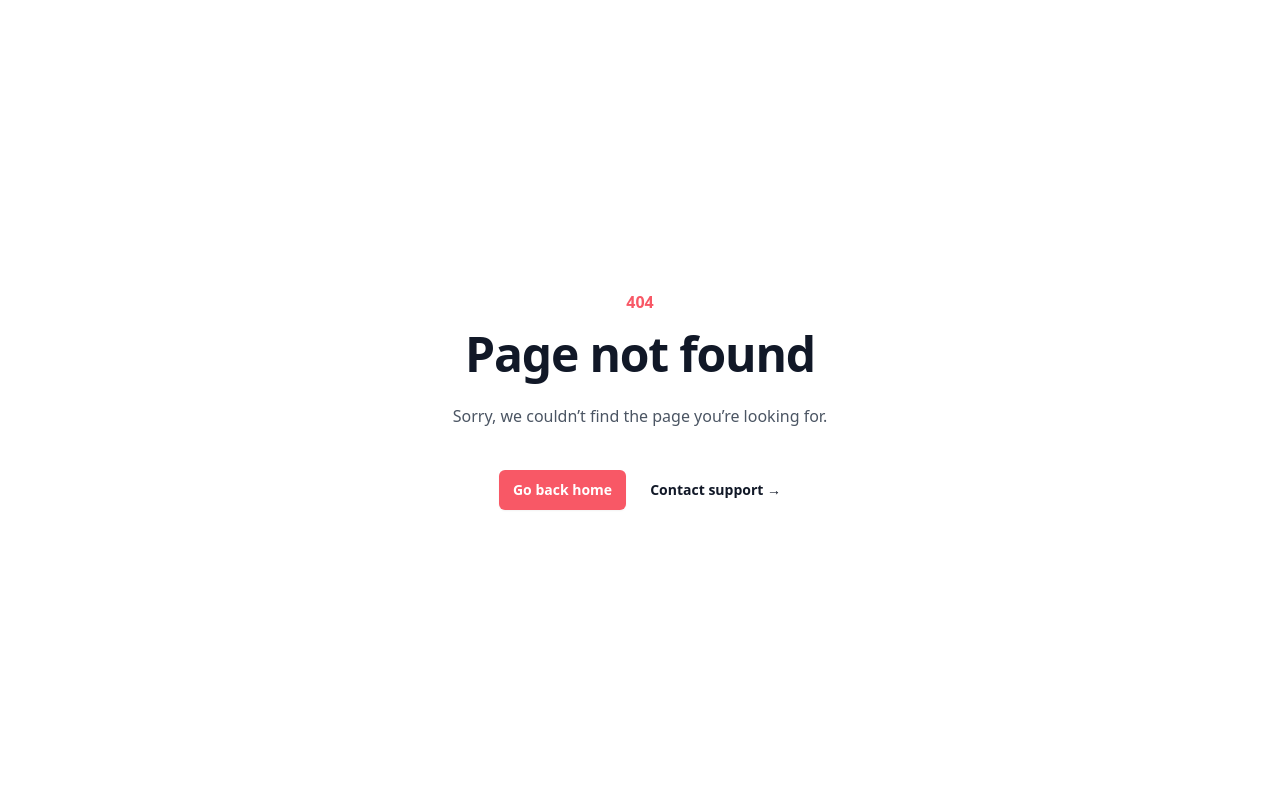
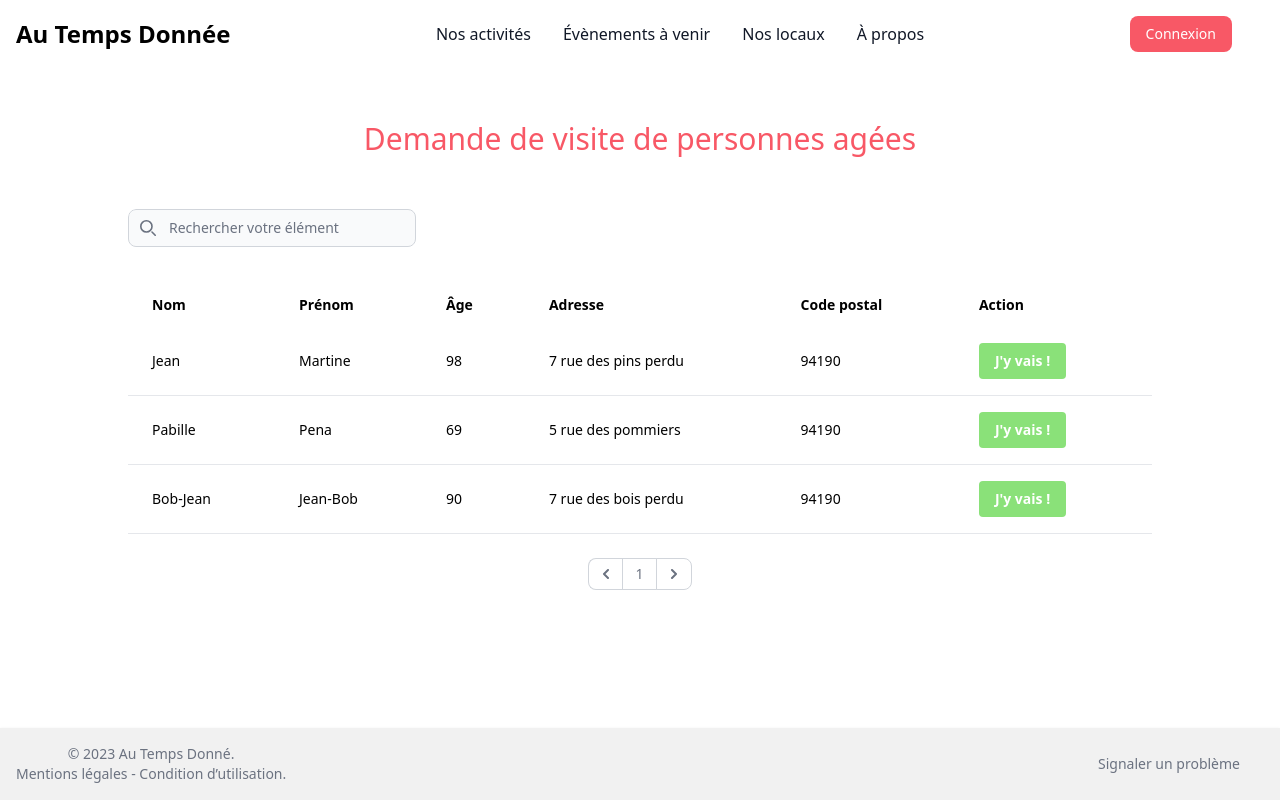
Before and after one commit to Akasuraax/ATD-Front, a React (Vite) app in the folder ATD-Front/: page /Visite in a window 1280 px wide. Before the commit this address had no page. Built offline with nearby package versions, Linux system fonts and the light colour scheme.

Commit message:
visit page

```diff
--- a/ATD-Front/src/App.jsx
+++ b/ATD-Front/src/App.jsx
@@ -9,6 +9,7 @@ import Error from "./page/error/error.jsx";
 import {createBrowserRouter, Outlet, Router, RouterProvider} from "react-router-dom";
 import Login from "./page/Login/Login.jsx";
 import Register from "./page/Register/Register.jsx";
+import Visit from "./page/Visit/Visit.jsx";
 
 function App() {
 
@@ -34,6 +35,10 @@ function App() {
                     path :'Ticket',
                     element: <Ticket/>
                 },
+                {
+                    path:'Visite',
+                    element: <Visit/>
+                }
             ]
         },
 
--- /dev/null
+++ b/ATD-Front/src/components/List/List.jsx
@@ -0,0 +1,128 @@
+import './list.css';
+import { useState } from 'react';
+
+function List({ data, column, actions, add, itemsPerPage = 50}) {
+    const [currentPage, setCurrentPage] = useState(1);
+
+    const indexOfLastItem = currentPage * itemsPerPage;
+    const indexOfFirstItem = indexOfLastItem - itemsPerPage;
+    const currentItems = data.slice(indexOfFirstItem, indexOfLastItem);
+    const numPages = Math.ceil(data.length / itemsPerPage);
+    const nextPage = () => {
+        if(currentPage + 1 <= numPages) setCurrentPage(currentPage + 1);
+    };
+
+    const prevPage = () => {
+        if(currentPage-1 > 0) setCurrentPage(currentPage - 1);
+    };
+
+    const goTo = (index) => {
+        if(index > 0 && index <= numPages)setCurrentPage(index);
+    }
+
+    const search = "Rechercher"
+    const searchPlaceHolder = "Rechercher votre élément"
+    return (
+        <div className="list relative overflow-x-auto sm:rounded-lg max-w-5xl">
+            <div className="search-zone pb-4 bg-white dark:bg-gray-900 flex items-center">
+                <label htmlFor="table-search" className="sr-only">{search}</label>
+                <div className="relative max-w-72 flex-1">
+                    <div
+                        className="absolute inset-y-0 rtl:inset-r-0 start-0 flex items-center ps-3 pointer-events-none">
+                        <svg className="w-4 h-4 text-gray-500 dark:text-gray-400" aria-hidden="true"
+                             xmlns="http://www.w3.org/2000/svg" fill="none" viewBox="0 0 20 20">
+                            <path stroke="currentColor" strokeLinecap="round" strokeLinejoin="round" strokeWidth="2"
+                                  d="m19 19-4-4m0-7A7 7 0 1 1 1 8a7 7 0 0 1 14 0Z"/>
+                        </svg>
+                    </div>
+                    <input type="text" id="table-search"
+                           className="block pt-2 ps-10 text-sm text-gray-900 border border-gray-300 rounded-lg w-full bg-gray-50 focus:ring-blue-500 focus:border-blue-500 dark:bg-gray-700 dark:border-gray-600 dark:placeholder-gray-400 dark:text-white dark:focus:ring-blue-500 dark:focus:border-blue-500"
+                           placeholder={searchPlaceHolder}/>
+                </div>
+                {
+                    add && add.length > 0 &&
+                    add.map((action, actionIndex) => (
+                        <button key={actionIndex} onClick={action.onClick}
+                                className="bg-blue-500 hover:bg-blue-700 text-white text-sm font-bold ml-2 py-2 px-2.5 rounded">
+                            {action.label}
+                        </button>
+                    ))
+                }
+            </div>
+
+            <table className="w-full mt-5 text-sm text-left">
+                <thead className="">
+                <tr>
+                    {column.map((column, index) => (
+                        Object.entries(column).map(([key, value]) => (
+                            <th key={index} scope="col" className="px-6 py-3">
+                                {value}
+                            </th>
+                        ))
+                    ))}
+                </tr>
+                </thead>
+                <tbody>
+                {currentItems.map((person, index) => (
+                    <tr className="bg-white border-b dark:bg-gray-800 dark:border-gray-700 hover:bg-gray-50 dark:hover:bg-gray-600">
+                        {Object.entries(person).map(([key, value]) => (
+                            <td key={key} className="px-6 py-4">
+                                {value}
+                            </td>
+                        ))}
+                        <td className="px-6 py-4">
+                            {actions.map((action, actionIndex) => (
+                                <button key={actionIndex} onClick={() => action.onClick(person)}
+                                        className="bg-blue-500 hover:bg-blue-700 text-white font-bold mr-2 py-2 px-4 rounded">
+                                    {Object.values(action.label)}
+                                </button>
+                            ))}
+                        </td>
+                    </tr>
+                ))}
+                </tbody>
+            </table>
+
+            <nav className="flex justify-center mt-6">
+                <ul className="flex items-center -space-x-px h-8 text-sm">
+                    <li>
+                        <a onClick={prevPage} href="#"
+                           className="flex items-center justify-center px-3 h-8 ms-0 leading-tight text-gray-500 bg-white border border-e-0 border-gray-300 rounded-s-lg hover:bg-gray-100 hover:text-gray-700 dark:bg-gray-800 dark:border-gray-700 dark:text-gray-400 dark:hover:bg-gray-700 dark:hover:text-white">
+                            <span className="sr-only">Previous</span>
+                            <svg className="w-2.5 h-2.5 rtl:rotate-180" aria-hidden="true"
+                                 xmlns="http://www.w3.org/2000/svg" fill="none" viewBox="0 0 6 10">
+                                <path stroke="currentColor" stroke-linecap="round" stroke-linejoin="round"
+                                      stroke-width="2" d="M5 1 1 5l4 4"/>
+                            </svg>
+                        </a>
+                    </li>
+
+                    {
+                        Array.from({ length: numPages }, (_, index) => (
+                        <li key={index}>
+                            <a href="#" onClick={()=>{goTo(index+1)}}
+                               className="flex items-center justify-center px-3 h-8 leading-tight text-gray-500 bg-white border border-gray-300 hover:bg-gray-100 hover:text-gray-700 dark:bg-gray-800 dark:border-gray-700 dark:text-gray-400 dark:hover:bg-gray-700 dark:hover:text-white">
+                                {index + 1}
+                            </a>
+                        </li>
+                    ))}
+
+
+                    <li>
+                        <a onClick={nextPage} href="#"
+                           className="flex items-center justify-center px-3 h-8 leading-tight text-gray-500 bg-white border border-gray-300 rounded-e-lg hover:bg-gray-100 hover:text-gray-700 dark:bg-gray-800 dark:border-gray-700 dark:text-gray-400 dark:hover:bg-gray-700 dark:hover:text-white">
+                            <span className="sr-only">Next</span>
+                            <svg className="w-2.5 h-2.5 rtl:rotate-180" aria-hidden="true"
+                                 xmlns="http://www.w3.org/2000/svg" fill="none" viewBox="0 0 6 10">
+                                <path stroke="currentColor" stroke-linecap="round" stroke-linejoin="round"
+                                      stroke-width="2" d="m1 9 4-4-4-4"/>
+                            </svg>
+                        </a>
+                    </li>
+                </ul>
+            </nav>
+        </div>
+    );
+}
+
+export default List;
--- /dev/null
+++ b/ATD-Front/src/components/List/list.css
@@ -0,0 +1,30 @@
+.list{
+    display: block;
+    margin: auto;
+
+    .search-zone{
+        button{
+            background-color: var(--pink-color);
+
+            &:hover{
+                background-color: var(--hover-pink-color);
+            }
+        }
+    }
+    table button{
+        background-color: var(--pink-color);
+
+        &:hover{
+            background-color: var(--hover-pink-color);
+        }
+
+        &:last-child{
+            background-color: var(--green-color);
+        }
+
+        &:last-child:hover{
+            background-color: var(--hover-green-color);
+        }
+    }
+
+}
--- a/ATD-Front/src/index.css
+++ b/ATD-Front/src/index.css
@@ -6,6 +6,7 @@
     --pink-color:#F85866;
     --hover-pink-color: #d24753;
     --green-color:#8AE179;
+    --hover-green-color: #6aaf5c;
     --light-gray-color:#F1F1F1;
 }
 
--- /dev/null
+++ b/ATD-Front/src/page/Visit/Visit.jsx
@@ -0,0 +1,32 @@
+import './visit.css'
+import List from "../../components/List/List.jsx";
+
+function Visit(){
+    const visitsDemand = "Demande de visite de personnes agées";
+    const lastName = 'Nom'
+    const name = 'Prénom'
+    const age = 'Âge'
+    const address = 'Adresse'
+    const zipcode = 'Code postal'
+    const action = 'Action'
+    const refuse = 'Je ne peux pas'
+    const accept = 'J\'y vais !'
+    const list = [
+        {lastName:"Jean", name: "Martine", age: 98, address: "7 rue des pins perdu",zipcode:94190},
+        {lastName:"Pabille", name: "Pena", age: 69, address: "5 rue des pommiers",zipcode:94190},
+        {lastName:"Bob-Jean", name: "Jean-Bob", age: 90, address: "7 rue des bois perdu",zipcode:94190},
+    ]
+
+    const userActions = [
+        { label: {accept}, onClick: (item) => console.log('J\'accepte', item) },
+    ];
+
+    return(
+        <div className="visit-page">
+            <h2 className="text-center m-12">{visitsDemand}</h2>
+            <List data={list} column={[{lastName}, {name}, {age}, {address}, {zipcode}, {action}]} actions={userActions}/>
+        </div>
+    );
+}
+
+export default Visit;
--- /dev/null
+++ b/ATD-Front/src/page/Visit/visit.css
@@ -0,0 +1,7 @@
+.visit-page {
+
+    h2{
+        font-size: 30px;
+        color: var(--pink-color);
+    }
+}
```
